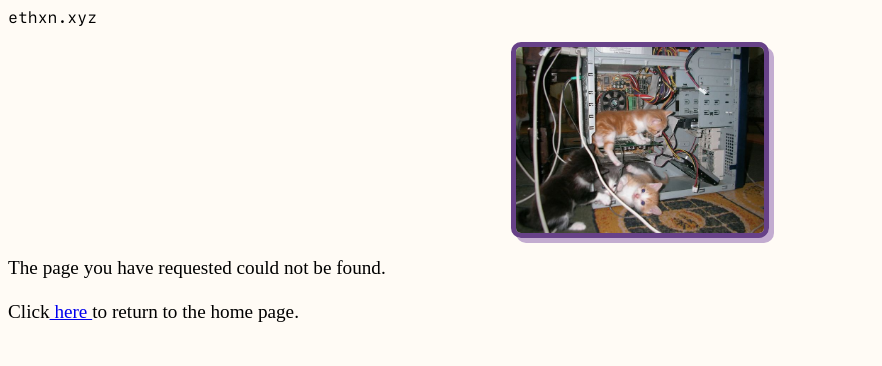
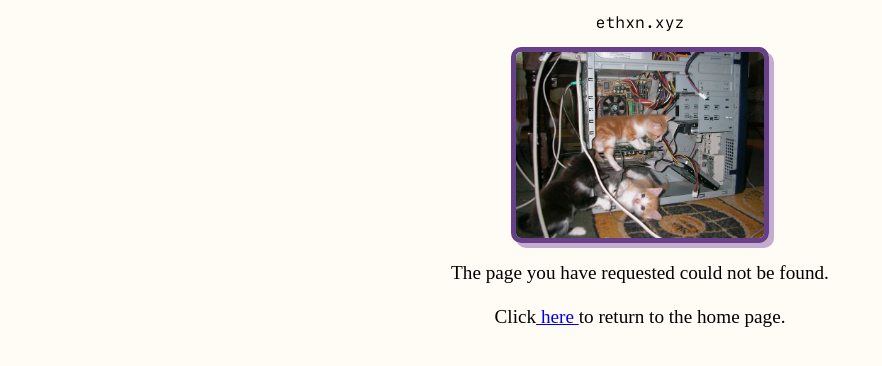
Before and after one commit to hawwwwwk/ethxn.xyz, a plain HTML site: page error_page_404.html in a window 1280 px wide. Shown: the whole page, without its empty margins (0-882 px from the left). Drawn offline with Linux system fonts and the light colour scheme; a web font is replaced by a local one.

Commit message:
fixed alignment issue

```diff
--- a/error_page_404.html
+++ b/error_page_404.html
@@ -5,13 +5,15 @@
     <title>Page not Found</title>
     <link rel="stylesheet" href="resources/css/defaults.css">
   <body style="background-color: #FFFBF5;">
-    <a href="https://www.ethxn.xyz/" class="ethxn-header center">ethxn.xyz</a>
+    <div style="text-align: center;">
+      <a href="https://www.ethxn.xyz/" class="ethxn-header">ethxn.xyz</a>
+    </div>
     <img src="resources/media/404image.jpg"
     alt="cats working on a computer ;3"
     height="186"
     width="248"
     class="center cat-picture">
-    <p class="default-font" style="font-size: larger;">
+    <p class="default-font center" style="font-size: larger;">
       The page you have requested could not be found.
       <br>
       <br>
--- a/resources/css/defaults.css
+++ b/resources/css/defaults.css
@@ -33,6 +33,7 @@
     font-family: SF-Mono-Regular;
     margin-top: 13px;
     text-align: center;
+    display: block;
   }
   .ethxn-header:link{
     color: black;
@@ -40,7 +41,6 @@
   .ethxn-header:hover {
     color: black;
     text-decoration: underline;
-    background-color: #C3ACD0;
     transition: all 150ms;
     cursor: pointer;
   }
@@ -50,7 +50,7 @@
 
   }
   .ethxn-header:active {
-    background-color: #674188;
+    opacity: 0.5;
   }
   p {
     color: black;
```
